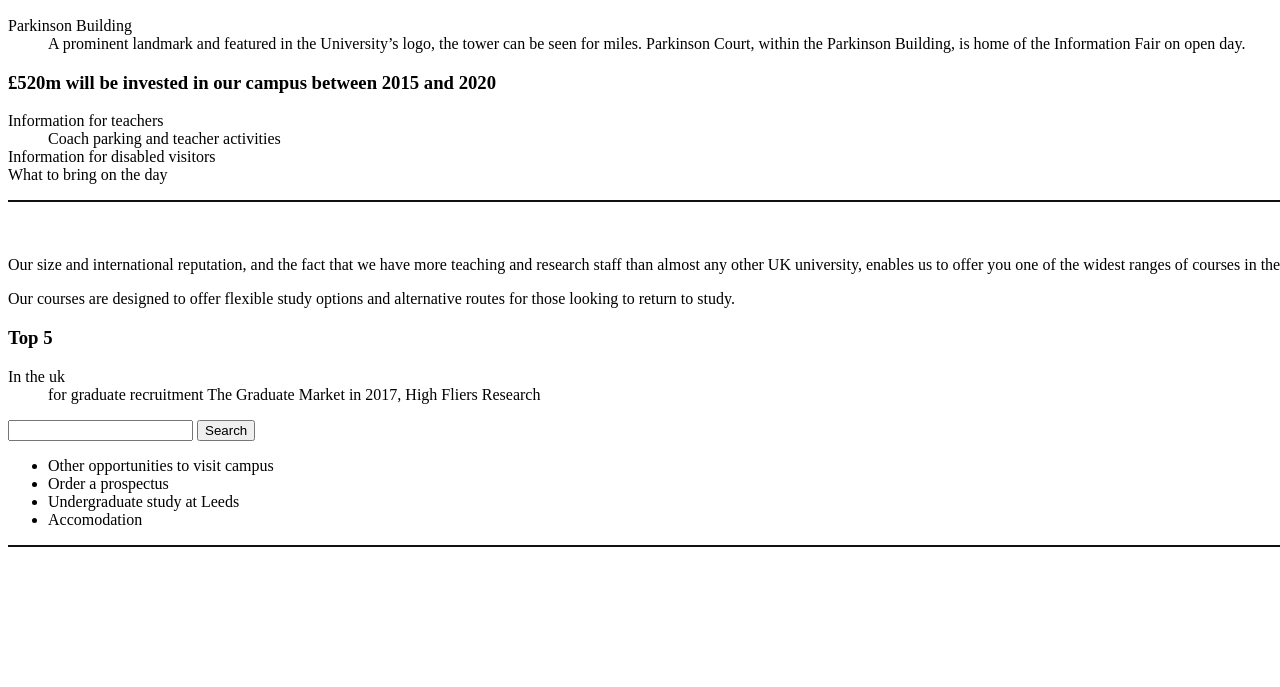
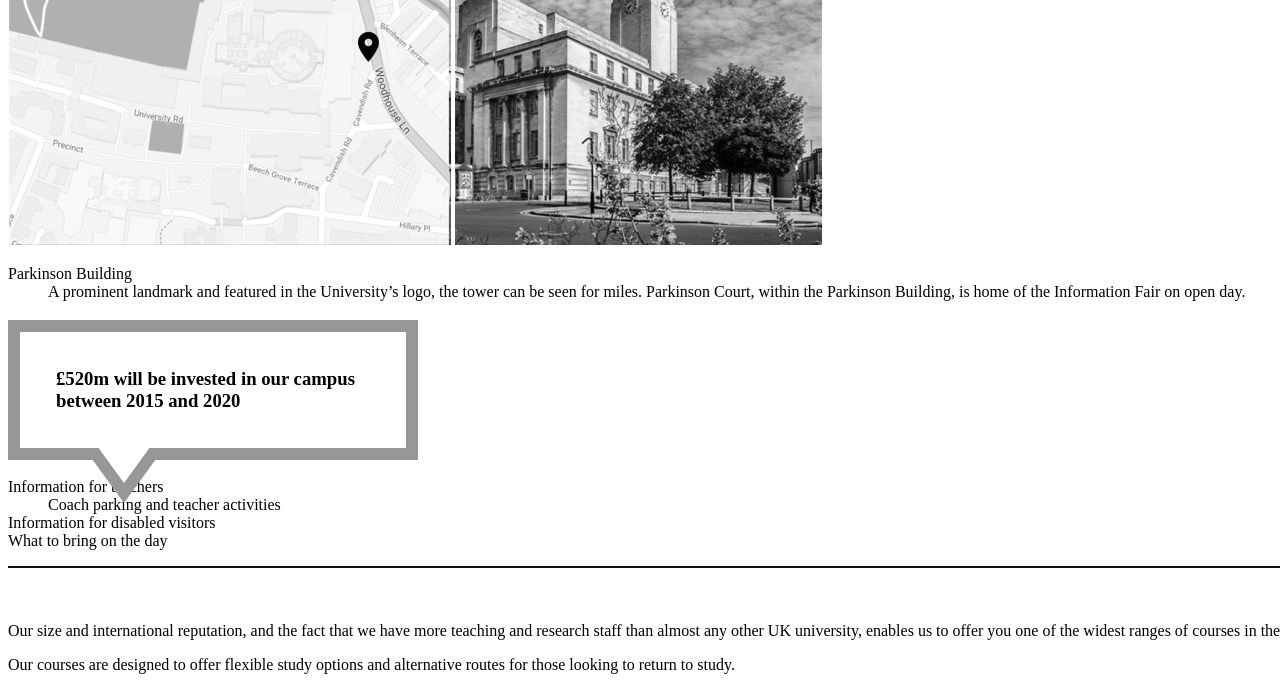
Before and after one commit to JonnyHunter/UoL-Open-Day, a website: page index.html in a window 1280 px wide. Shown: the part 2354-3041 px from the top of the page. Before the commit the page ends 2909 px from the top, so only its background shows below. Drawn offline with Linux system fonts and the light colour scheme.

Commit message:
added style to pull quotes and rectangle bracket quotes

```diff
--- a/index.html
+++ b/index.html
@@ -30,7 +30,7 @@
             </div>
 
             <div class="openday-rectangle-quote">
-            <h3 class"openday-title--rectangle"> Top 10 </h3>
+            <h3 class="openday-title--rectangle"> Top 10 </h3>
                 <dl>
                     <dt>UK University</dt>
                     <dd>The Times and The Sunday Times Good University Guide</dd>
@@ -58,7 +58,7 @@
                 <dd>Talks, drop in sessions, demonstrations, tours and open houses</dd>
             </dl>
 
-            <h3 class"openday-title--quote">More than 300 clubs and societies for you to join</h3>
+            <h3 class="openday-title--quote">More than 300 clubs and societies for you to join</h3>
 
         </div>
 
@@ -80,7 +80,7 @@
                 </dl>
             </div>
 
-            <h3 class"openday-title--quote">£520m will be invested in our campus between 2015 and 2020</h3>
+            <h3 class="openday-title--quote">£520m will be invested in our campus between 2015 and 2020</h3>
             <dl class="openday-content--tile">
                 <dt>Information for teachers</dt>
                 <dd>Coach parking and teacher activities</dd>
@@ -97,14 +97,14 @@
             </div>
 
             <div class="openday-rectangle-quote">
-                <h3 class"openday-title--rectangle"> Top 5</h3>
+                <h3 class="openday-title--rectangle"> Top 5</h3>
                     <dl>
                         <dt>In the uk</dt>
                         <dd>for graduate recruitment The Graduate Market in 2017, High Fliers Research</dd>
                     </dl>
             </div>
 
-            <div class"openday-content--tile">
+            <div class="openday-content--tile">
                 <input type="search" id="course-search" name="course" aria-label="Search through site content">
                 <button>Search</button>
 
--- a/src/scss/style.scss
+++ b/src/scss/style.scss
@@ -76,3 +76,54 @@
 .openday-video-section{
 
 }
+//Styling of pull quotes
+h3.openday-title--quote{
+
+        position: relative;
+        width: 314px;
+        border: solid 12px #979797;
+        padding: 36px;
+
+        &:before,
+        &:after{
+          content: '';
+          display: block;
+          position: absolute;
+          left: 64px;
+          width: 0;
+          height: 0;
+          border-left: 40px solid transparent;
+          border-right: 40px solid transparent;
+          border-top: 55px solid;
+        }
+
+        &:before {
+          bottom: -55px;
+          border-top-color: #979797
+        }
+
+        &:after {
+          bottom: -35px;
+          border-top-color: #fff;
+        }
+      }
+      //Styling of brackets quote
+      .openday-rectangle-quote {
+        position: relative;
+        width: 289px;
+        border: solid 12px #000;
+        padding: 36px;
+        z-index: 0;
+
+        &:before{
+          content: '';
+          display: block;
+          position: absolute;
+          background: white;
+          top: -12px;
+          bottom: -12px;
+          left: 20px;
+          right: 20px;
+          z-index: -1;
+        }
+      }
```
Also changed, not shown: assets/css/style.css, src/scss/components/_colours.scss (line endings or trailing spaces).
